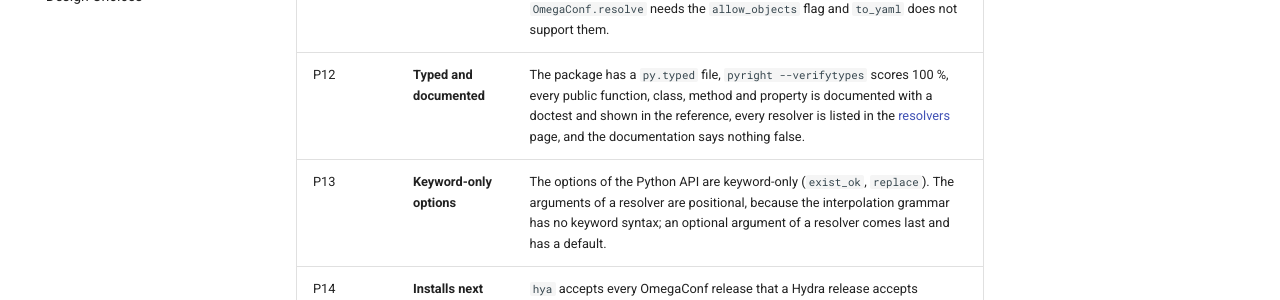
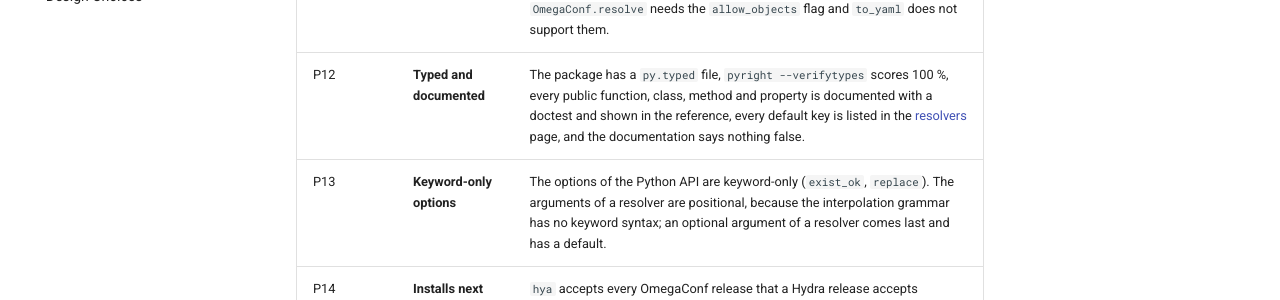
Before and after one commit to durandtibo/hya, an MkDocs documentation site: the page built from docs/docs/properties.md, in a window 1280 px wide and 900 px high, scrolled down 1332 px. Shown: the part 193-493 px from the top of the window. Built offline with MkDocs 1.6.1 and Material for MkDocs 9.7.7, drawn with Linux system fonts in a browser that asks for light colours; comment, search, counter and statistics services are not loaded; the version menu is left out.

```diff
--- a/docs/docs/properties.md
+++ b/docs/docs/properties.md
@@ -16,7 +16,7 @@ repository. The [Design Choices](design.md) page explains the reasons and the tr
 | P9  | **One default registry**      | `get_default_registry()` returns one process-wide registry holding the built-in resolvers. It holds the same keys on every machine, whatever packages are installed. Users extend it or create their own registry.                                                                                                                                                                                                                                                                                                                            |
 | P10 | **Errors are OmegaConf's**    | A resolver raises standard exceptions only, so a failure surfaces as `InterpolationResolutionError` whose message names the original exception, found in the `__context__` chain (`__cause__` is `None`). A missing optional package says how to install it.                                                                                                                                                                                                                                                                                  |
 | P11 | **Any value out**             | A resolver may return any Python object (`Path`, `ndarray`, `Tensor`, `dtype`, list). Such values are for use in code: for an array, a tensor or a data type, `OmegaConf.resolve` needs the `allow_objects` flag and `to_yaml` does not support them.                                                                                                                                                                                                                                                                                         |
-| P12 | **Typed and documented**      | The package has a `py.typed` file, `pyright --verifytypes` scores 100 %, every public function, class, method and property is documented with a doctest and shown in the reference, every resolver is listed in the [resolvers](resolvers.md) page, and the documentation says nothing false.                                                                                                                                                                                                                                                 |
+| P12 | **Typed and documented**      | The package has a `py.typed` file, `pyright --verifytypes` scores 100 %, every public function, class, method and property is documented with a doctest and shown in the reference, every default key is listed in the [resolvers](resolvers.md) page, and the documentation says nothing false.                                                                                                                                                                                                                                              |
 | P13 | **Keyword-only options**      | The options of the Python API are keyword-only (`exist_ok`, `replace`). The arguments of a resolver are positional, because the interpolation grammar has no keyword syntax; an optional argument of a resolver comes last and has a default.                                                                                                                                                                                                                                                                                                 |
 | P14 | **Installs next to Hydra**    | `hya` accepts every OmegaConf release that a Hydra release accepts (`omegaconf>=2.2,<3.0`) and behaves the same on all of them. CI runs the tests on the oldest and the newest.                                                                                                                                                                                                                                                                                                                                                               |
 | P15 | **Composable**                | A resolver written by `hya` accepts the values OmegaConf gives it (`str`, `int`, `float`, `bool`, `None`, `list`, `dict`, `ListConfig`, `DictConfig`), from a writable or a read-only configuration, and the output of another `hya` resolver of a type it takes (a `Path` for `hya.path`, a `torch.dtype` for `hya.torch.tensor`), without a warning. `hya.np.array` and `hya.torch.tensor` take a tensor (on the CPU, without gradient for NumPy) and an array, and `hya.torch.tensor` takes a data type as a `torch.dtype` or as its name. |
```
Also changed, not shown: docs/docs/refs/registry.md (+2 -0 lines), 1 other file.
